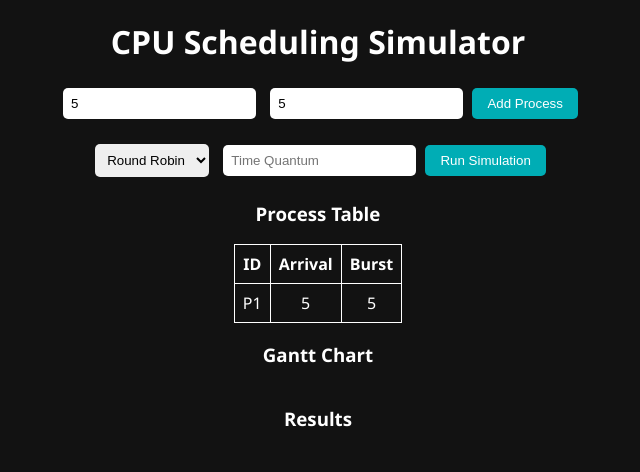
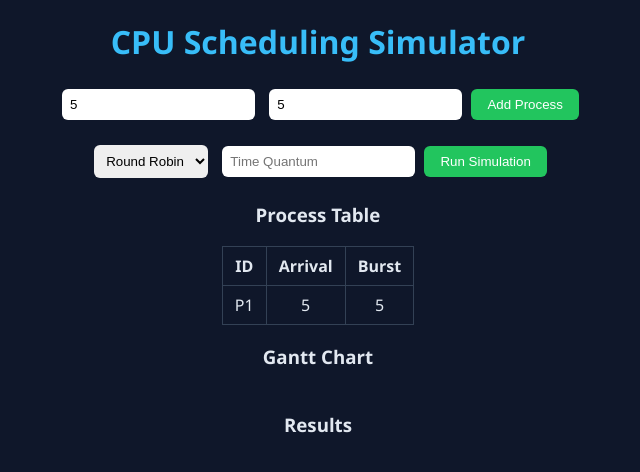
Before and after one commit to Buntyishi07/Os-project, a plain HTML site: page index.html in a window 1280 px wide. Both pictures are taken after typing "5", "5" into the empty fields and a click on the button "Add Process". Shown: the whole page, without its empty margins (322-962 px from the left). Drawn offline with Linux system fonts and the light colour scheme.

Commit message:
Update style.css

```diff
--- a/style.css
+++ b/style.css
@@ -1,12 +1,14 @@
 body {
-  font-family: 'Segoe UI';
-  background: #121212;
-  color: white;
+  font-family: 'Segoe UI', sans-serif;
+  background: #0f172a;
+  color: #e2e8f0;
   text-align: center;
+  margin: 0;
 }
 
 h1 {
-  margin: 20px;
+  color: #38bdf8;
+  margin-top: 20px;
 }
 
 .card {
@@ -16,27 +18,33 @@ h1 {
 input, select {
   padding: 8px;
   margin: 5px;
-  border-radius: 5px;
+  border-radius: 6px;
   border: none;
+  outline: none;
 }
 
 button {
-  padding: 8px 15px;
-  background: #00adb5;
+  padding: 8px 16px;
+  background: #22c55e;
   color: white;
   border: none;
-  border-radius: 5px;
+  border-radius: 6px;
   cursor: pointer;
+}
+
+button:hover {
+  background: #16a34a;
 }
 
 table {
   margin: auto;
   border-collapse: collapse;
+  margin-top: 10px;
 }
 
 td, th {
-  border: 1px solid white;
-  padding: 8px;
+  border: 1px solid #334155;
+  padding: 8px 12px;
 }
 
 #gantt {
@@ -47,14 +55,21 @@ td, th {
 
 .block {
   padding: 15px;
-  margin: 2px;
-  border-radius: 5px;
+  margin: 3px;
+  border-radius: 6px;
   color: black;
   font-weight: bold;
+  min-width: 60px;
 }
 
 #timeline {
   display: flex;
   justify-content: center;
+  margin-top: 5px;
+}
+
+#timeline div {
+  width: 66px;
+  text-align: center;
   font-size: 12px;
 }
```
